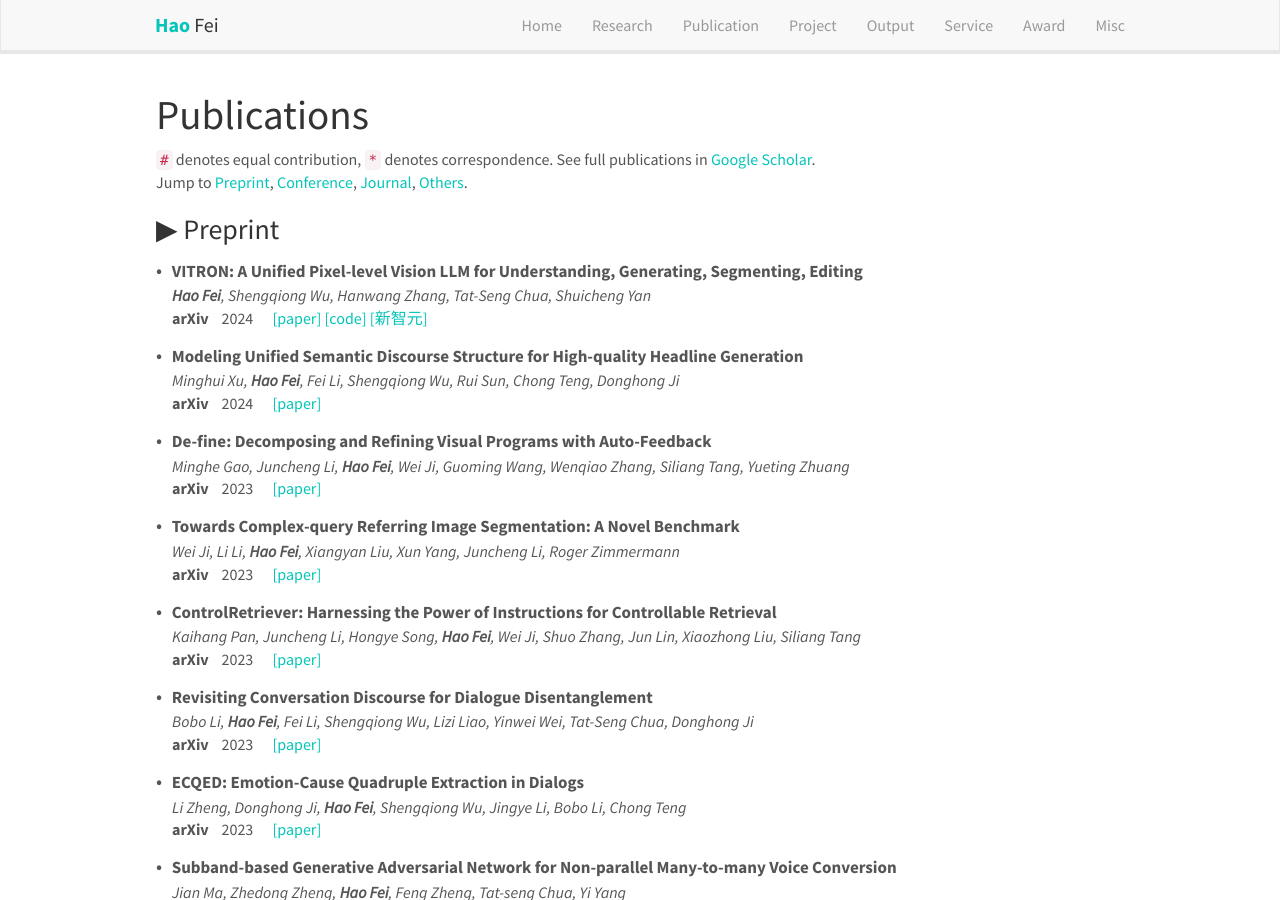
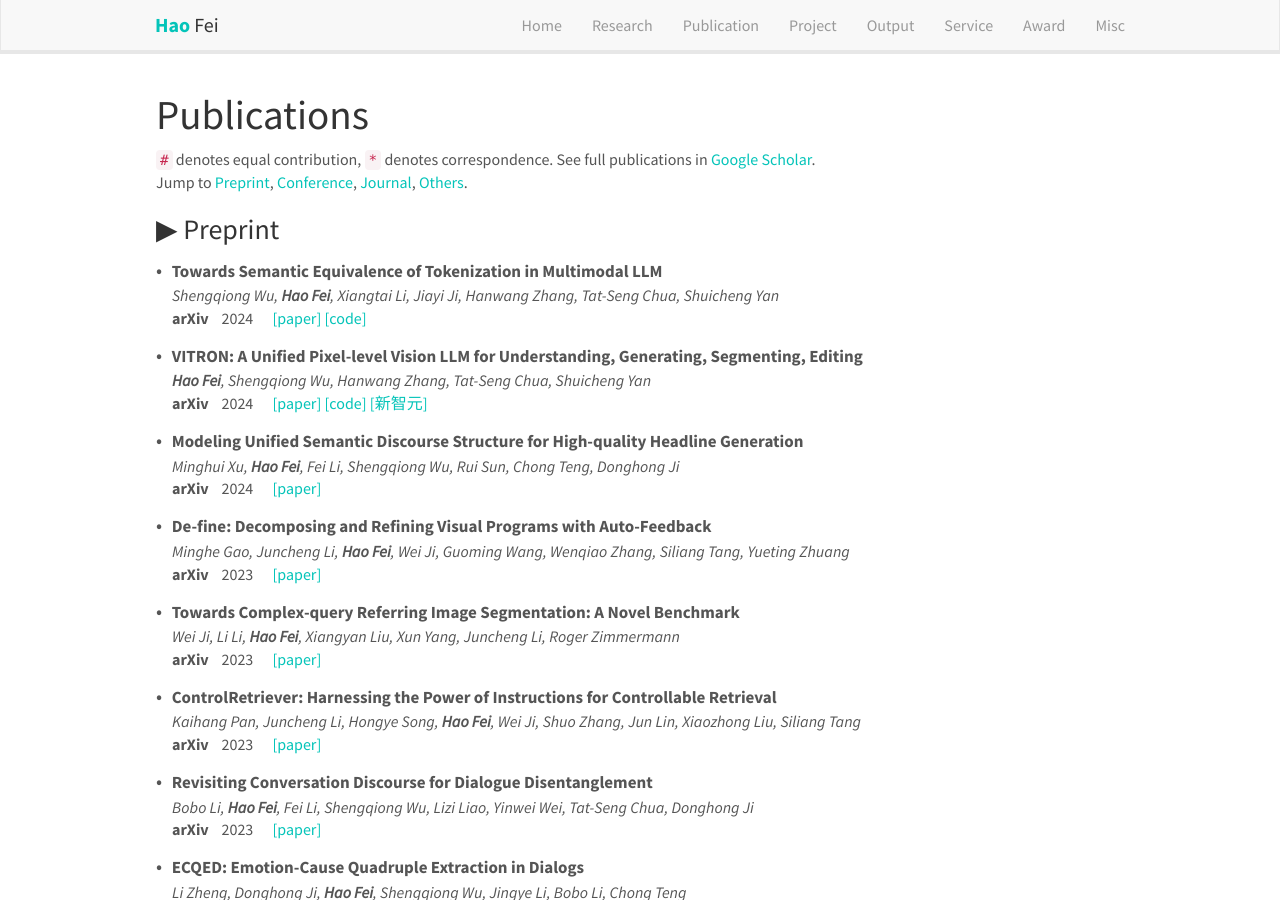
Before and after one commit to scofield7419/scofield7419.github.io, a Jekyll site: the page built from _pages/publications.md, in a window 1280 px wide and 900 px high. Built offline with Jekyll 4.4.1, drawn with Linux system fonts in a browser that asks for light colours; nearby versions of some CDN libraries; comment, search, counter and statistics services are not loaded; a style sheet for code colours, icons or effects is not loaded.

Commit message:
Update pub_preprint.yml

```diff
--- a/_data/pub_preprint.yml
+++ b/_data/pub_preprint.yml
@@ -1,3 +1,13 @@
+
+- title: "Towards Semantic Equivalence of Tokenization in Multimodal LLM"
+  venue:
+    name: arXiv
+  year: 2024
+  authors: Shengqiong Wu, <strong>Hao Fei</strong>, Xiangtai Li, Jiayi Ji, Hanwang Zhang, Tat-Seng Chua, Shuicheng Yan
+  link:
+    paper: https://arxiv.org/abs/2406.05127
+    code: https://chocowu.github.io/SeTok-web/
+
 
 - title: "VITRON: A Unified Pixel-level Vision LLM for Understanding, Generating, Segmenting, Editing"
   venue:
```
